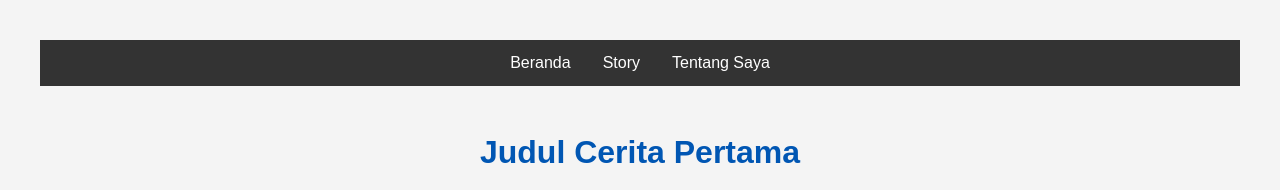
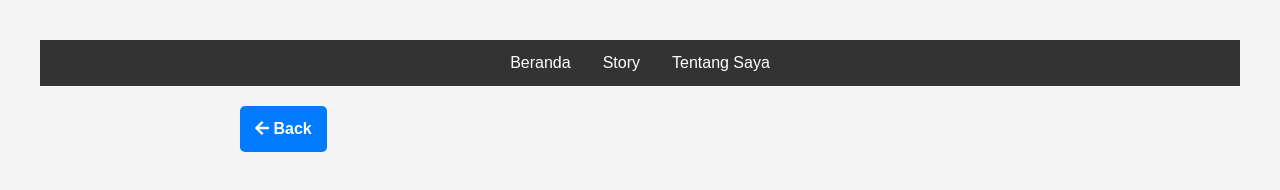
Before and after one commit to stelle-abyass/stelleworld, a plain HTML site: page Cerita1.html in a window 1280 px wide. Shown: the top 190 px of the page. Drawn offline with Linux system fonts and the light colour scheme.

Commit message:
Update Cerita1.html

```diff
--- a/Cerita1.html
+++ b/Cerita1.html
@@ -16,6 +16,10 @@
     </nav>
 
     <div class="story-content">
+        <a href="index.html" class="back-button">
+            <i class="fas fa-arrow-left"></i> Back
+        </a>
+
         <h1>Judul Cerita Pertama</h1>
         <img src="ilustrasi_cerita.jpg" alt="Ilustrasi cerita tentang petualang muda">
 
```
